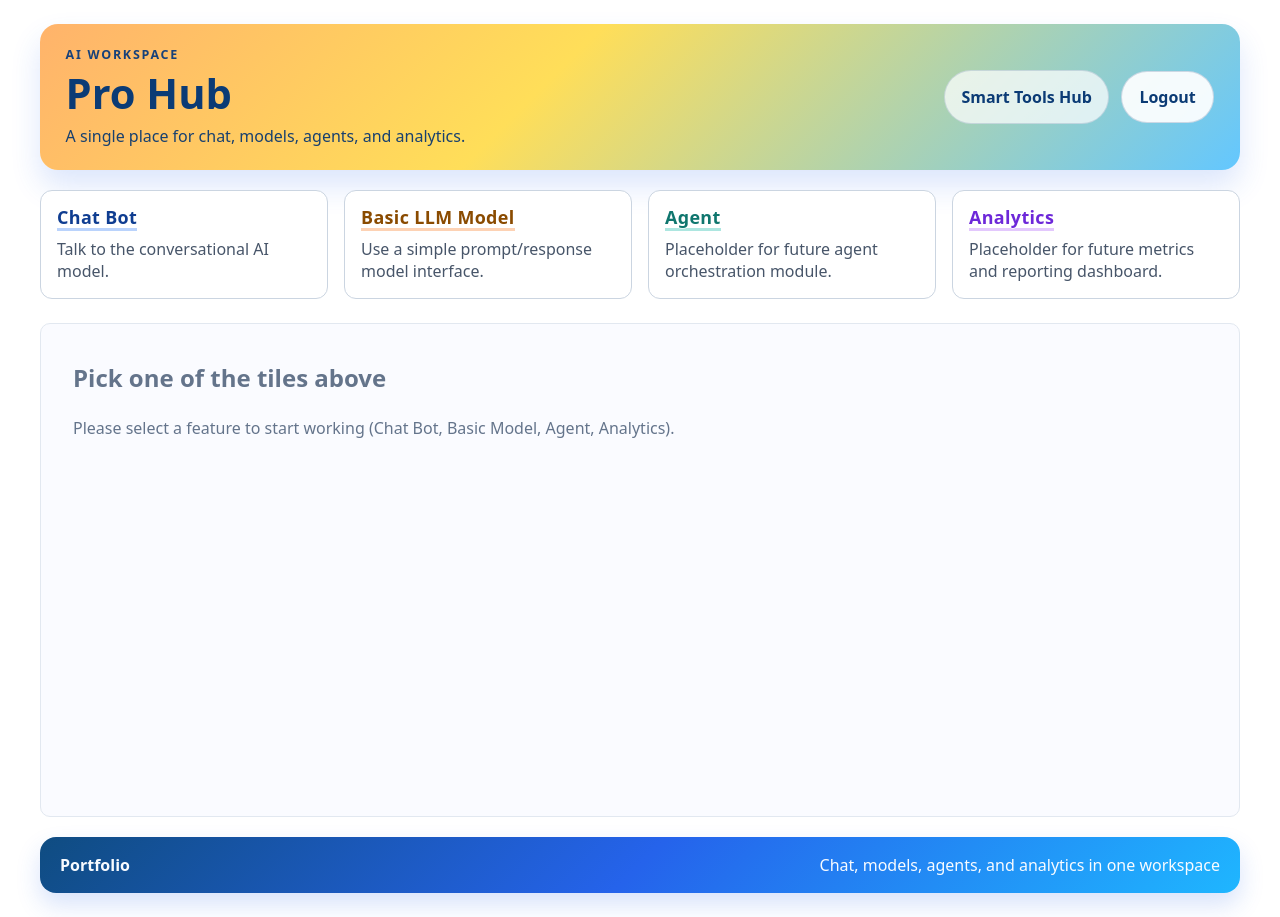
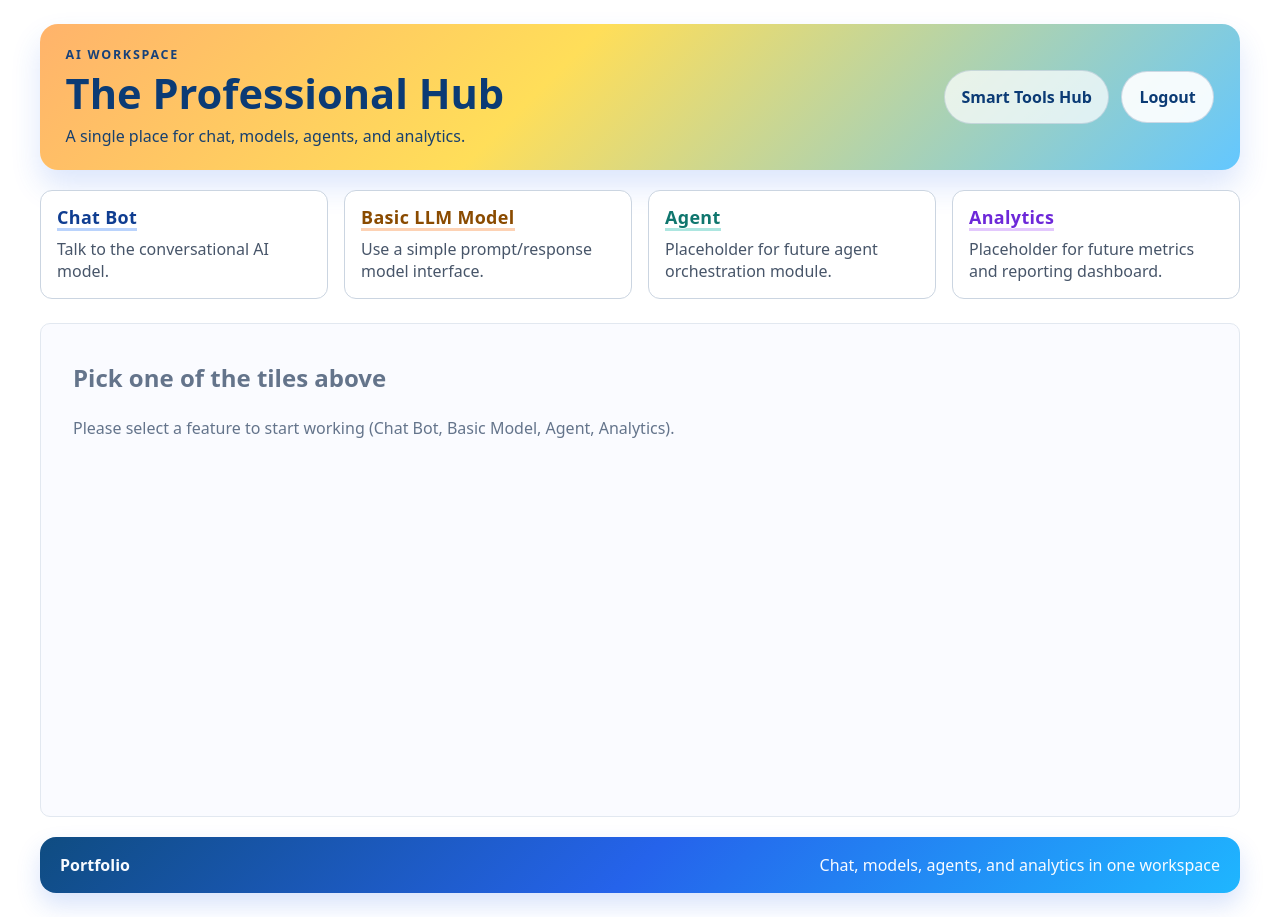
Before and after one commit to stephenparla/sp-aichatbot-ui, a React (Vite) app: page / in a window 1280 px wide. Both pictures are taken after a click on the button "Submit". Built offline with nearby package versions, Linux system fonts and the light colour scheme.

Commit message:
UI Changes

```diff
--- a/src/components/home/Home.tsx
+++ b/src/components/home/Home.tsx
@@ -49,7 +49,7 @@ const Home = ({ onLogout }: HomeProps) => {
       <header className="home-header">
         <div className="home-header-copy">
           <p className="home-kicker">AI Workspace</p>
-          <h1>Pro Hub</h1>
+          <h1>The Professional Hub</h1>
           <p className="home-subtitle">
             A single place for chat, models, agents, and analytics.
           </p>
--- a/src/components/login/LoginForm.tsx
+++ b/src/components/login/LoginForm.tsx
@@ -39,7 +39,7 @@ const LoginForm = () => {
       <section className="login-visual-panel" aria-hidden="true">
         <div className="login-visual-copy">
           <p className="login-kicker">AI Workspace</p>
-          <h2>Pro Hub Access</h2>
+          <h2>The Pro Hub Access</h2>
           <p>
             Enter the workspace used for chat, models, agent workflows, and analytics in one
             corporate-ready environment.
@@ -60,7 +60,7 @@ const LoginForm = () => {
       <div className="login-wrapper">
         <p className="login-kicker">Secure Sign In</p>
         <h1>Login</h1>
-        <p className="login-subtitle">Use your credentials to open the Pro Hub workspace.</p>
+        <p className="login-subtitle">Use your credentials to open the Skill Hub workspace.</p>
         <form onSubmit={handleSubmit}>
           {error && <div className="login-error">{error}</div>}
           <label>
```
Also changed, not shown: 6 other files (tests, documents, lock files or other folders).
